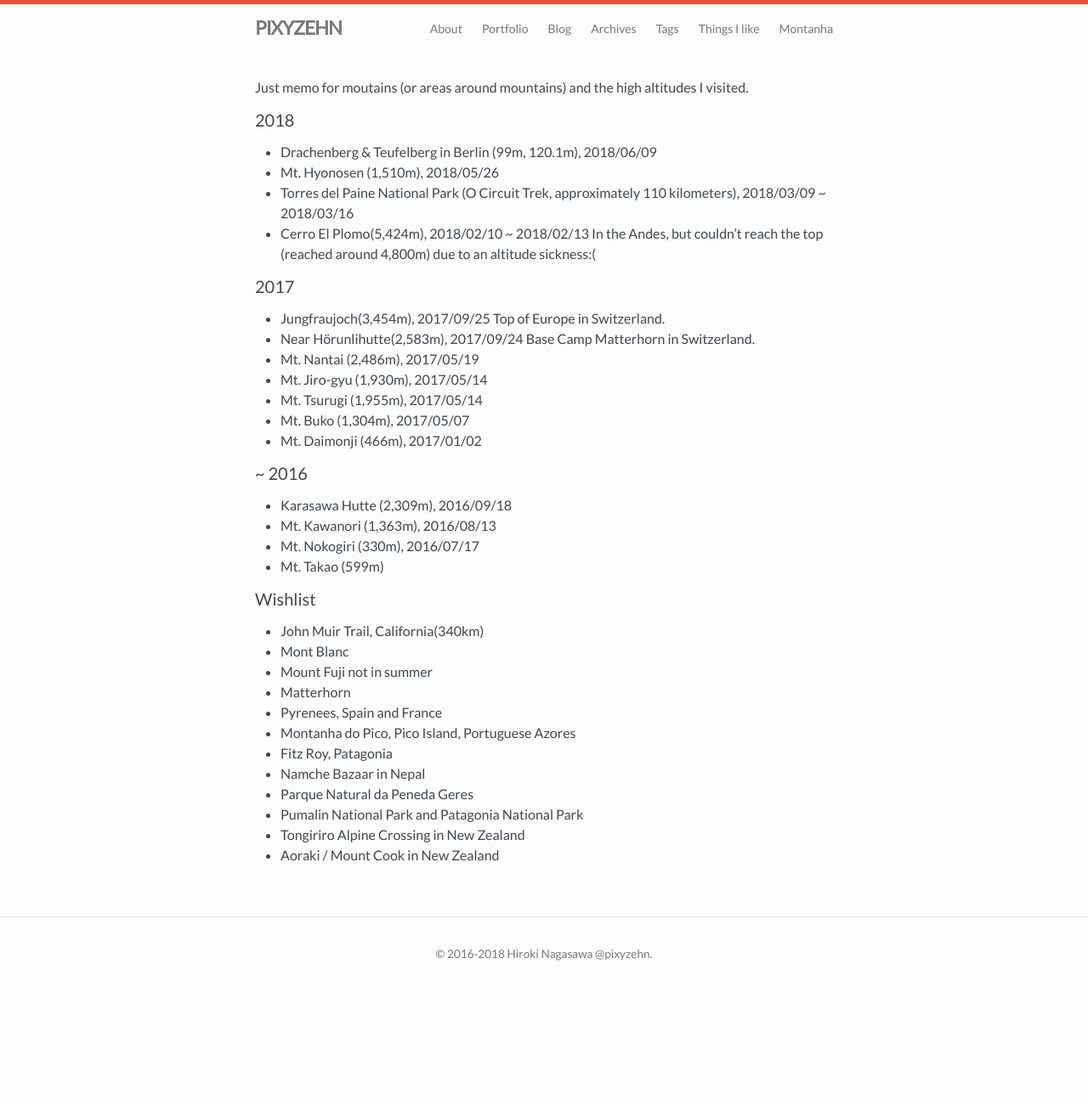
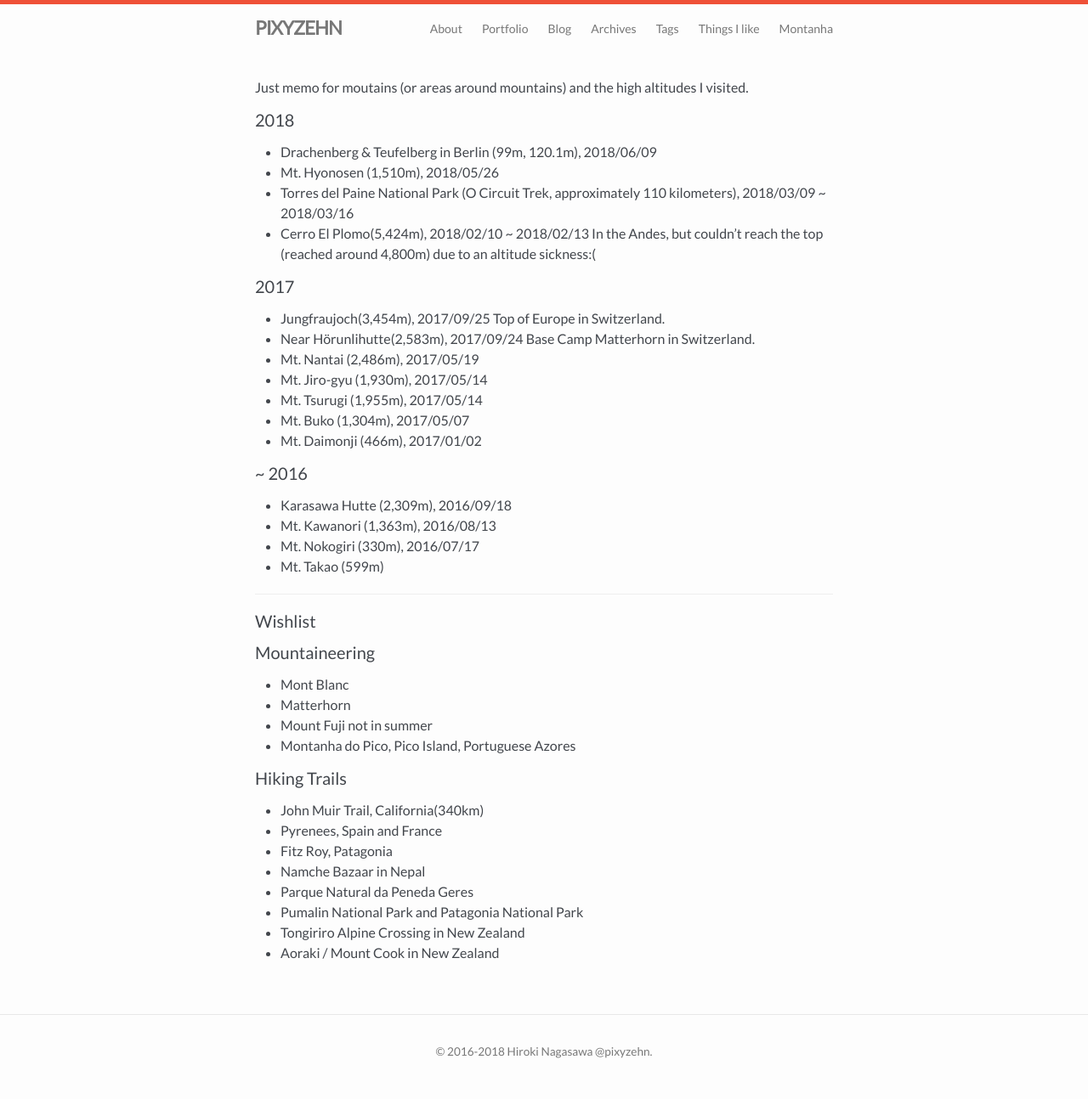
Before and after one commit to pixyzehn/pixyzehn.com, a Jekyll site: the page built from pages/mountain.md, in a window 1280 px wide. Shown: the whole page at 85% size. Built offline with Jekyll 4.4.1, drawn with Linux system fonts in a browser that asks for light colours; nearby versions of some CDN libraries; library files that are not in the unit come from our copies; before the commit the page ends 1179 px from its top, so only the background shows below that.

Commit message:
Update page

```diff
--- a/pages/mountain.md
+++ b/pages/mountain.md
@@ -33,13 +33,19 @@ Just memo for moutains (or areas around mountains) and the high altitudes I visi
 - Mt. Nokogiri (330m), 2016/07/17
 - Mt. Takao (599m)
 
+---
+
 <h4>Wishlist</h4>
+
+#### Mountaineering
+- Mont Blanc
+- Matterhorn
+- Mount Fuji not in summer
+- Montanha do Pico, Pico Island, Portuguese Azores
+
+#### Hiking Trails
 - John Muir Trail, California(340km)
-- Mont Blanc
-- Mount Fuji not in summer
-- Matterhorn
 - Pyrenees, Spain and France
-- Montanha do Pico, Pico Island, Portuguese Azores
 - Fitz Roy, Patagonia
 - Namche Bazaar in Nepal
 - Parque Natural da Peneda Geres
```
